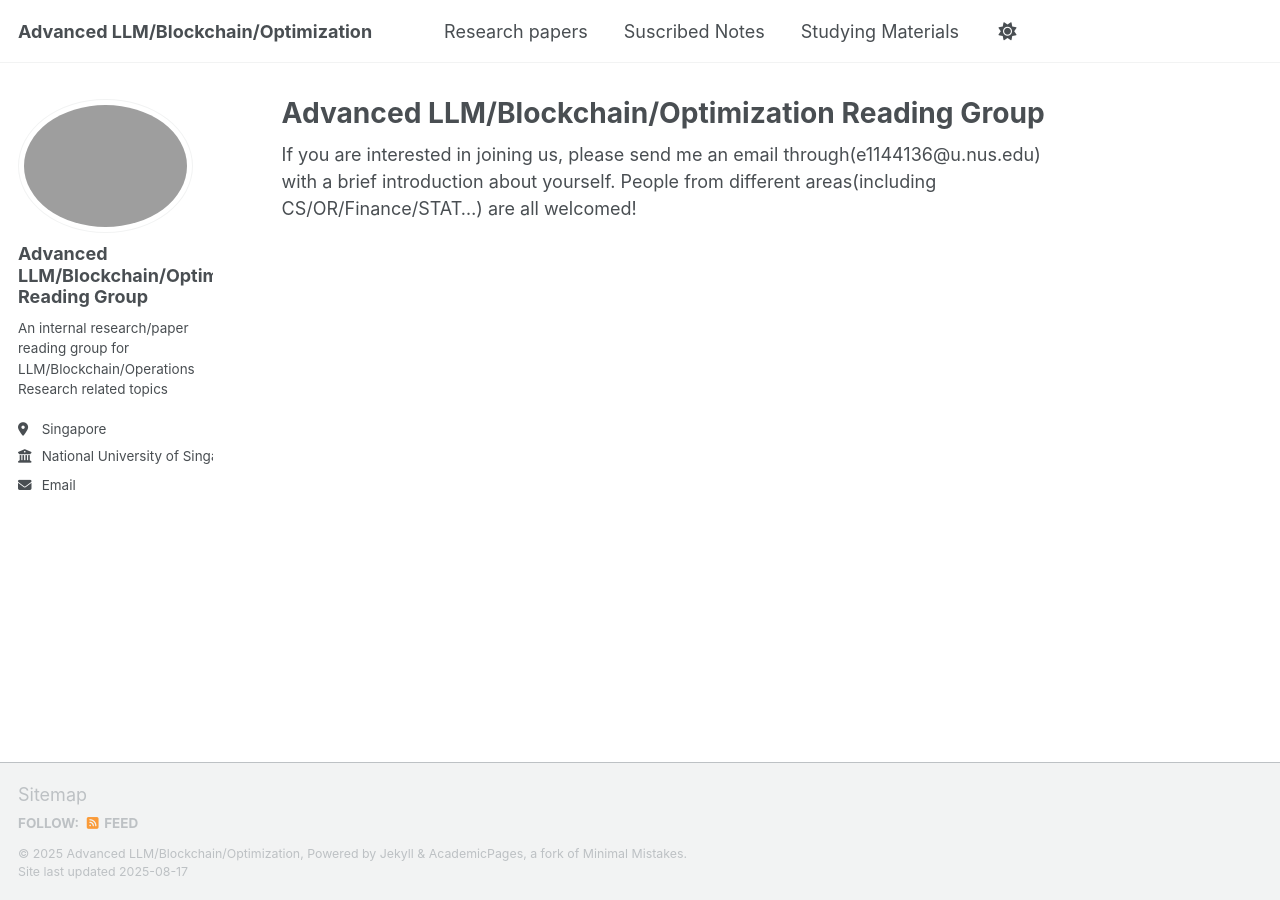
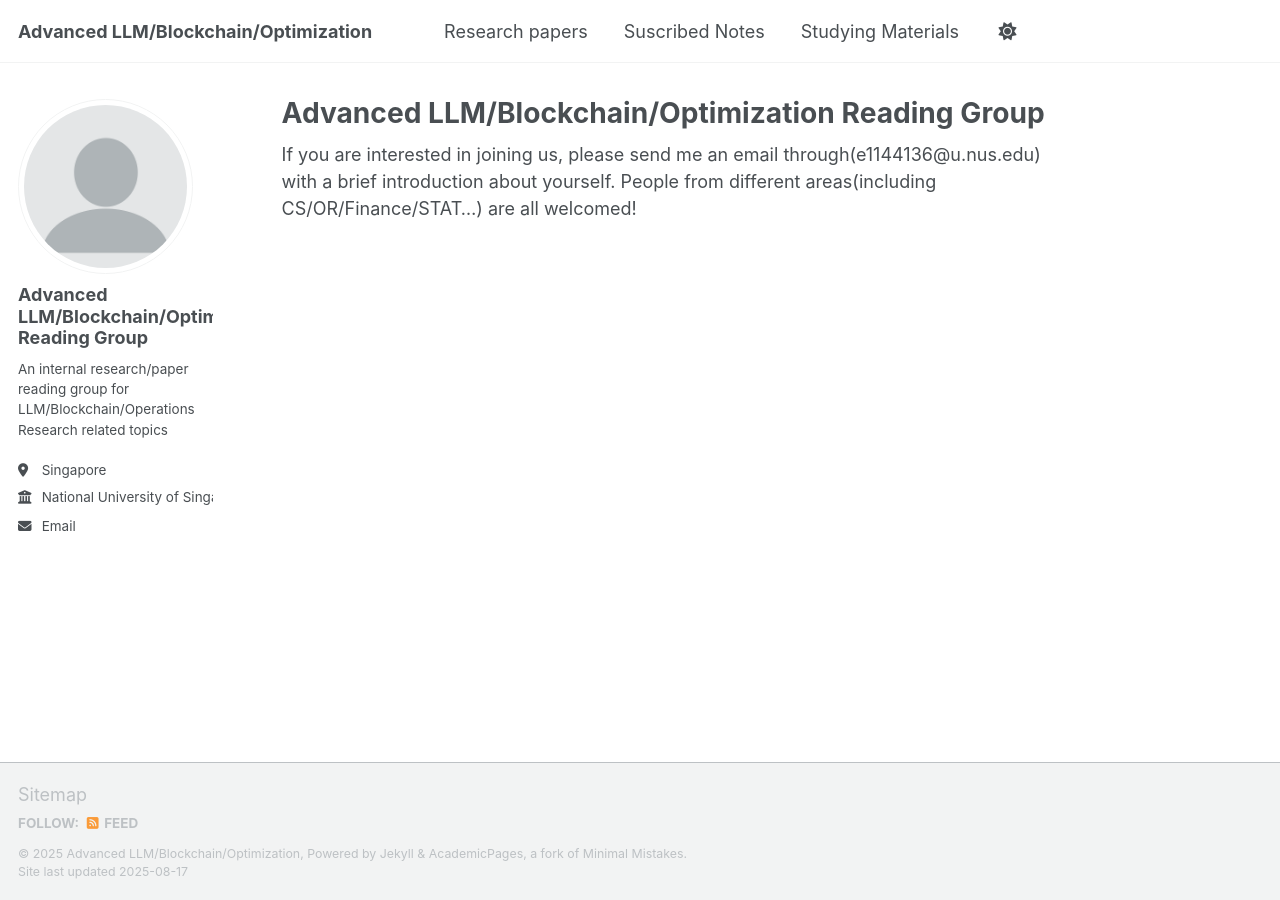
Before and after one commit to Kiloswang/Advanced-LLM-Blockchain-Optimization, a Jekyll site: the page built from _pages/about.md, in a window 1280 px wide. Built offline with Jekyll 4.4.1, drawn with Linux system fonts in a browser that asks for light colours; a script that is not in the unit is left out.

Commit message:
Update _config.yml

```diff
--- a/_config.yml
+++ b/_config.yml
@@ -22,7 +22,7 @@ repository               : "academicpages/academicpages.github.io"
 #               Additional customization can be done by editing /_includes/author-profile.html
 author:
   # Biographic information
-  avatar           : "images/ChatGPT Image Aug 14, 2025, 10_34_33 PM.png"
+  avatar           : "profile.png"
   name             : "Advanced LLM/Blockchain/Optimization Reading Group"
   pronouns         :
   bio              : "An internal research/paper reading group for LLM/Blockchain/Operations Research related topics"
```
